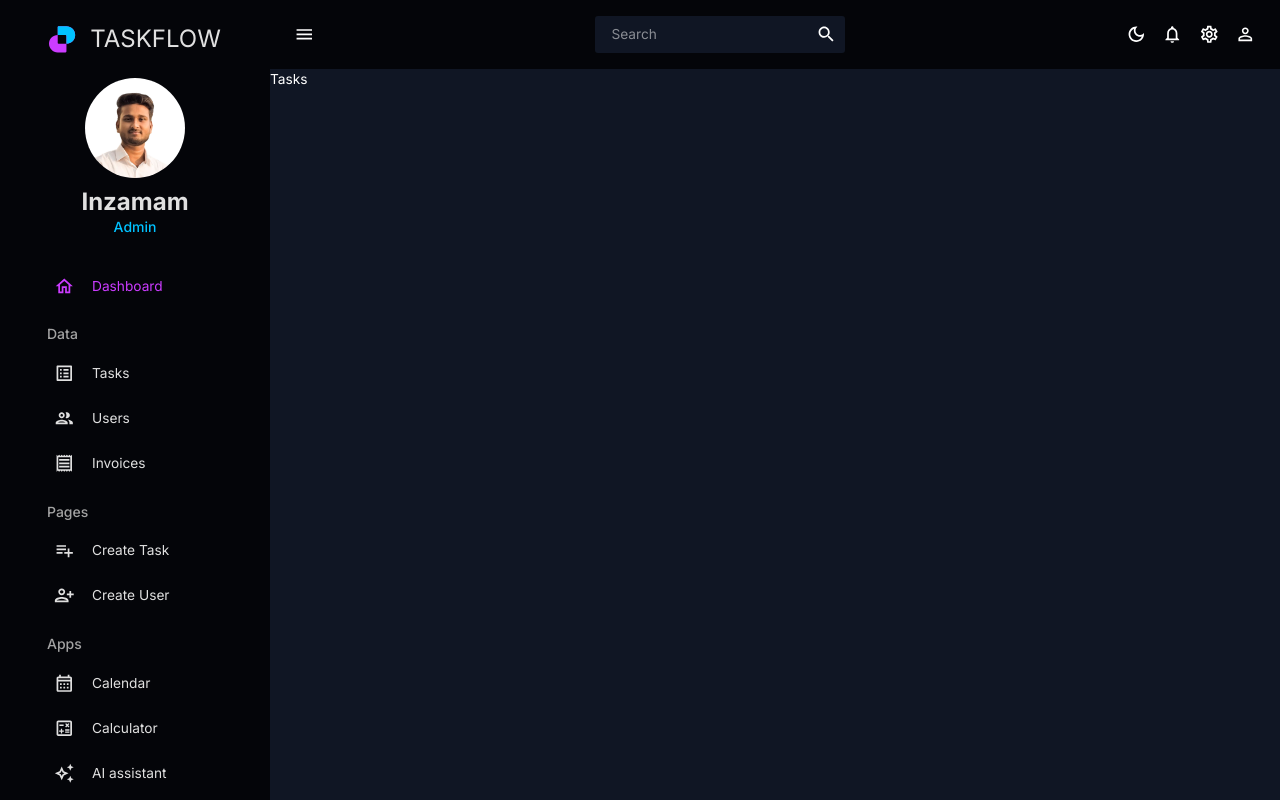
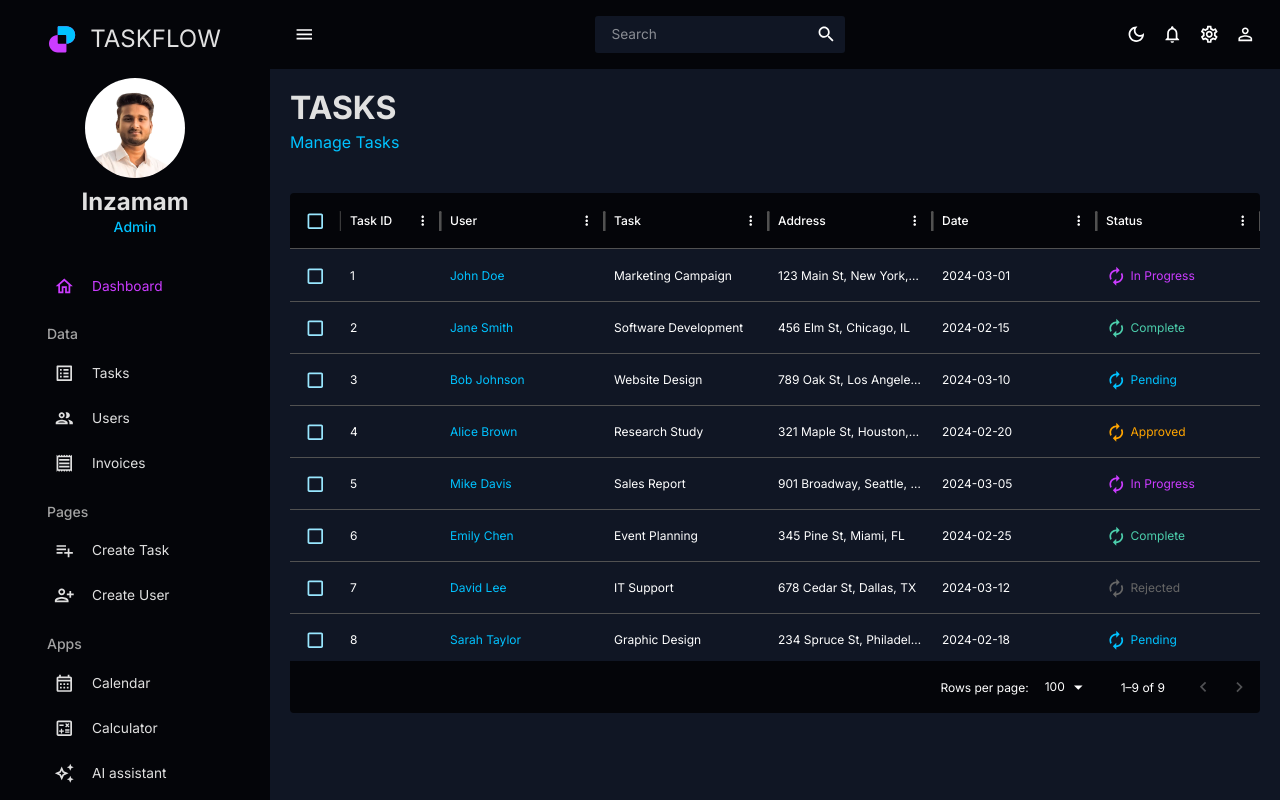
Before and after one commit to Raiyaan-786/Task-Flow, a React (Vite) app in the folder frontend/: page / in a window 1280 px wide. Built offline with nearby package versions, Linux system fonts and the light colour scheme.

Commit message:
Tasks page done

```diff
--- a/frontend/src/App.jsx
+++ b/frontend/src/App.jsx
@@ -25,6 +25,7 @@ function App() {
                 <Route path='/' element={<Tasks/>}/>
                 <Route path='/users' element={<Users/>}/>
                 <Route path='/invoices' element={<Invoices/>}/>
+                <Route path='/tasks' element={<Tasks/>}/>
 
               </Routes>
             </main>
--- a/frontend/src/data/mockData.js
+++ b/frontend/src/data/mockData.js
@@ -146,3 +146,79 @@ export const mockDataUsers=[
           date: "05/02/2021",
         },
       ];
+
+export const mockDataTasks=
+  [
+  {
+  "id": 1,
+  "user": "John Doe",
+  "project": "Marketing Campaign",
+  "address": "123 Main St, New York, NY",
+  "date": "2024-03-01",
+  "status": "In Progress"
+  },
+  {
+  "id": 2,
+  "user": "Jane Smith",
+  "project": "Software Development",
+  "address": "456 Elm St, Chicago, IL",
+  "date": "2024-02-15",
+  "status": "Complete"
+  },
+  {
+  "id": 3,
+  "user": "Bob Johnson",
+  "project": "Website Design",
+  "address": "789 Oak St, Los Angeles, CA",
+  "date": "2024-03-10",
+  "status": "Pending"
+  },
+  {
+  "id": 4,
+  "user": "Alice Brown",
+  "project": "Research Study",
+  "address": "321 Maple St, Houston, TX",
+  "date": "2024-02-20",
+  "status": "Approved"
+  },
+  {
+  "id": 5,
+  "user": "Mike Davis",
+  "project": "Sales Report",
+  "address": "901 Broadway, Seattle, WA",
+  "date": "2024-03-05",
+  "status": "In Progress"
+  },
+  {
+  "id": 6,
+  "user": "Emily Chen",
+  "project": "Event Planning",
+  "address": "345 Pine St, Miami, FL",
+  "date": "2024-02-25",
+  "status": "Complete"
+  },
+  {
+  "id": 7,
+  "user": "David Lee",
+  "project": "IT Support",
+  "address": "678 Cedar St, Dallas, TX",
+  "date": "2024-03-12",
+  "status": "Rejected"
+  },
+  {
+  "id": 8,
+  "user": "Sarah Taylor",
+  "project": "Graphic Design",
+  "address": "234 Spruce St, Philadelphia, PA",
+  "date": "2024-02-18",
+  "status": "Pending"
+  },
+  {
+  "id": 9,
+  "user": "Kevin White",
+  "project": "Financial Analysis",
+  "address": "567 Fir St, Boston, MA",
+  "date": "2024-03-08",
+  "status": "Approved"
+  }
+  ]
--- a/frontend/src/pages/tasks/index.jsx
+++ b/frontend/src/pages/tasks/index.jsx
@@ -1,8 +1,102 @@
 import React from 'react'
+import {DataGrid} from '@mui/x-data-grid'
+import {Box, Typography, useTheme} from "@mui/material"
+import {tokens} from "../../theme"
+import { mockDataTasks} from '../../data/mockData'
+import Header from "../../components/Header"
+import { AdminPanelSettingsOutlined, AutorenewOutlined, BrandingWatermark, LockOpenOutlined, SecurityOutlined } from '@mui/icons-material'
 
 const Tasks = () => {
+  const theme = useTheme();
+  const colors=tokens(theme.palette.mode);
+  const columns =[
+    { field: "id", headerName: "Task ID" },
+    {
+      field: "user",
+      headerName: "User",
+      flex: 1,
+      cellClassName: "name-column--cell",
+    },
+    {
+      field: "project",
+      headerName: "Task",
+      flex:1,
+    },
+    {
+      field: "address",
+      headerName: "Address",
+      flex: 1,
+    },
+    {
+      field: "date",
+      headerName: "Date",
+      flex: 1,
+      // icon:<BrandingWatermark/>,
+    },
+    {
+      field: "status",
+      headerName: "Status",
+      flex: 1,
+      renderCell: ({ row: { status } }) => (
+        <Box
+        display="flex"
+        alignItems="center"
+        gap='4px'
+        color={
+          status === "Approved"
+          ? "orange"
+          : status === "Complete"
+          ? colors.greenAccent[500]
+          : status === "In Progress"
+          ? colors.pink[500]
+          : status === "Pending"
+          ? colors.teal[500]
+          : status === "Rejected"
+          ? colors.grey[500]
+          :colors.teal[500]
+        }
+        >
+        <AutorenewOutlined/> {status}
+        <Typography  component={'span'} textAlign={'center'}>
+        </Typography>
+        </Box>
+      ),
+      }
+  ];
   return (
-    <div>Tasks</div>
+    <Box m="20px" >
+      <Header title="TASKS" subtitle="Manage Tasks"/>
+      <Box m="40px 0 0 0" height="65vh"
+      sx={{
+        "& .MuiDataGrid-root": {
+          border: "none",
+        },
+        "& .MuiDataGrid-cell": {
+          borderBottom: "none",
+        },
+        "& .name-column--cell": {
+          color: colors.teal[500],
+        },
+
+        "& .MuiDataGrid-columnHeader": {
+          backgroundColor: colors.primary[900],
+          borderBottom: "none",
+        },
+        "& .MuiDataGrid-virtualScroller": {
+          backgroundColor: colors.primary[600],
+        },
+        "& .MuiDataGrid-footerContainer": {
+          borderTop: "none",
+          backgroundColor: colors.primary[900],
+        },
+        "& .MuiCheckbox-root": {
+          color: `${colors.teal[200]} !important`,
+        },
+      }}
+      >
+        <DataGrid checkboxSelection rows={mockDataTasks} columns={columns}/>
+      </Box>
+    </Box>
   )
 }
 
```
